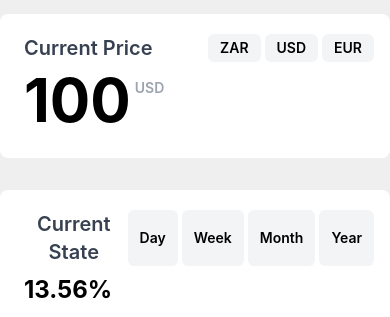
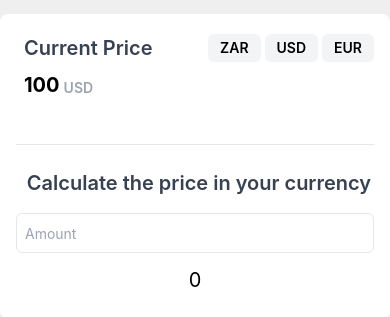
Before and after one commit to COS301-SE-2022/CryptoHub, a Next.js app in the folder client/: page /coin in a window 390 px wide. Shown: the part 389-706 px from the top of the page. Built offline with nearby package versions, Linux system fonts and the light colour scheme; no server answers.

Commit message:
updated calculator functionality

```diff
--- a/client/components/CoinAccount/CoinInfo.js
+++ b/client/components/CoinAccount/CoinInfo.js
@@ -1,8 +1,9 @@
-import React, { useState } from "react";
+import React, { useEffect, useState } from "react";
 
 const CoinInfo = ({ name, price }) => {
-  const [amount, setAmount] = useState(0)
-  const [currauncyLabel, setCurrencyLabel] = useState("USD")
+  const [amount, setAmount] = useState(0);
+  const [currauncyLabel, setCurrencyLabel] = useState("USD");
+  const [amountInput, setAmountInput] = useState(0);
 
   const handleCurrencyConversion = (have, want, amount) => {
     const options = {
@@ -12,14 +13,19 @@ const CoinInfo = ({ name, price }) => {
       }),
     };
 
-    fetch(`https://api.api-ninjas.com/v1/convertcurrency?have=${have}&want=${want}&amount=${amount}`, options)
-    .then((response) => response.json())
-    .then((data) => {
-      setCurrencyLabel(want);
-      setAmount(data.new_amount)
-    })
-    .catch(() => {})
+    fetch(
+      `https://api.api-ninjas.com/v1/convertcurrency?have=${have}&want=${want}&amount=${amount}`,
+      options
+    )
+      .then((response) => response.json())
+      .then((data) => {
+        setCurrencyLabel(want);
+        setAmount(data.new_amount);
+      })
+      .catch(() => {});
   };
+
+  useEffect(() => {}, []);
 
   return (
     <div className="bg-white m-4 p-4 rounded-lg w-full">
@@ -29,26 +35,58 @@ const CoinInfo = ({ name, price }) => {
             {name}
           </p>
           <div className="flex flex-row justify-between">
-          {/* onClick={handleCurrencyConversion("USD","ZAR",amount)} */}
-            <button className="text-sm font-semibold mb-2 translate-y-1 ml-1 text-right p-1 px-3 rounded-md bg-gray-100 hover:bg-indigo-300 transition" onClick={()=>{handleCurrencyConversion("USD","ZAR",price)}}>
+            {/* onClick={handleCurrencyConversion("USD","ZAR",amount)} */}
+            <button
+              className="text-sm font-semibold mb-2 translate-y-1 ml-1 text-right p-1 px-3 rounded-md bg-gray-100 hover:bg-indigo-300 transition"
+              onClick={() => {
+                handleCurrencyConversion("USD", "ZAR", price);
+              }}
+            >
               ZAR
             </button>
-            <button className="text-sm font-semibold mb-2 translate-y-1 ml-1 text-right p-1 px-3 rounded-md bg-gray-100 hover:bg-indigo-300 transition" onClick={()=>{handleCurrencyConversion("USD","USD",price)}}>
+            <button
+              className="text-sm font-semibold mb-2 translate-y-1 ml-1 text-right p-1 px-3 rounded-md bg-gray-100 hover:bg-indigo-300 transition"
+              onClick={() => {
+                handleCurrencyConversion("USD", "USD", price);
+              }}
+            >
               USD
             </button>
-            <button className="text-sm font-semibold mb-2 translate-y-1 ml-1 text-right p-1 px-3 rounded-md bg-gray-100 hover:bg-indigo-300 transition" onClick={()=>{handleCurrencyConversion("USD","EUR",price)}}>
+            <button
+              className="text-sm font-semibold mb-2 translate-y-1 ml-1 text-right p-1 px-3 rounded-md bg-gray-100 hover:bg-indigo-300 transition"
+              onClick={() => {
+                handleCurrencyConversion("USD", "EUR", price);
+              }}
+            >
               EUR
             </button>
           </div>
         </div>
 
         <div className="flex flex-row">
-          <p className="text-6xl font-bold mb-2 translate-y-1 ml-2 justify-between">
+          <p className="sm:text-6xl font-bold mb-2 translate-y-1 ml-2 justify-between">
             {amount == 0 ? price : amount}
           </p>
           <p className="text-sm font-semibold ml-1 translate-y-3 text-gray-400 text-left items-center">
             {currauncyLabel}
           </p>
+        </div>
+        <div
+          className="bg-gray-200 sm:w-12/12 mt-10 mb-3"
+          style={{ height: "1px" }}
+        ></div>
+        <div>
+          <p className="text-xl font-semibold mt-2 mb-2 translate-y-1 ml-2 text-center text-gray-700">
+            Calculate the price in your currency
+          </p>
+          <div className="flex flex-col sm:px-24 justify-center">
+            <input
+              className="border text-sm mb-3 mt-3 h-10 rounded-md w-full px-2 py-1 mr-1 sm:mr-4 focus:outline-none focus:ring-indigo-500 focus:border-indigo-500"
+              placeholder="Amount"
+              onChange={(e) => setAmountInput(e.target.value)}
+            />
+            <p className="self-center">{amountInput}</p>
+          </div>
         </div>
       </div>
     </div>
--- a/client/pages/coin/[id].js
+++ b/client/pages/coin/[id].js
@@ -3,7 +3,6 @@ import Head from "next/head";
 import { useRouter } from "next/router";
 import CoinInfo from "../../components/CoinAccount/CoinInfo";
 import CoinInfoNext from "../../components/CoinAccount/CoinInfoNext";
-import CoinCalculator from "../../components/CoinAccount/CoinCalculator";
 import Layout from "../../components/Layout";
 import { userContext } from "../../auth/auth";
 
@@ -82,11 +81,6 @@ const Coin = () => {
             state={`${Math.round(coinData.changePercent24Hr * 100) / 100}%`}
             arrow={coinData.changePercent24Hr < 0 ? "down" : "up"}
           />
-          <CoinCalculator
-            id={id}
-            state={`${Math.round(coinData.changePercent24Hr * 100) / 100}%`}
-            arrow={coinData.changePercent24Hr < 0 ? "down" : "up"}
-          />
         </div>
       </Layout>
     </>
```
